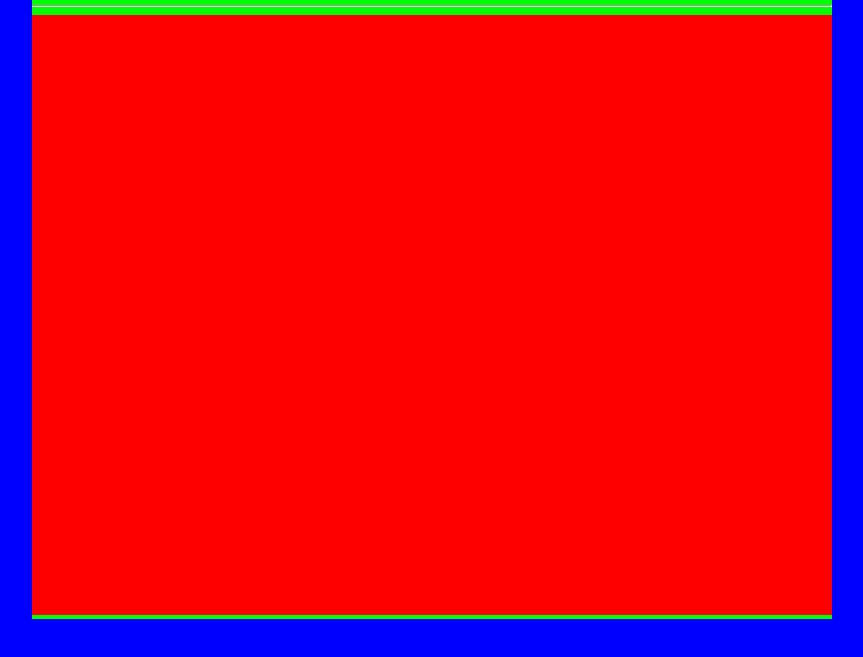
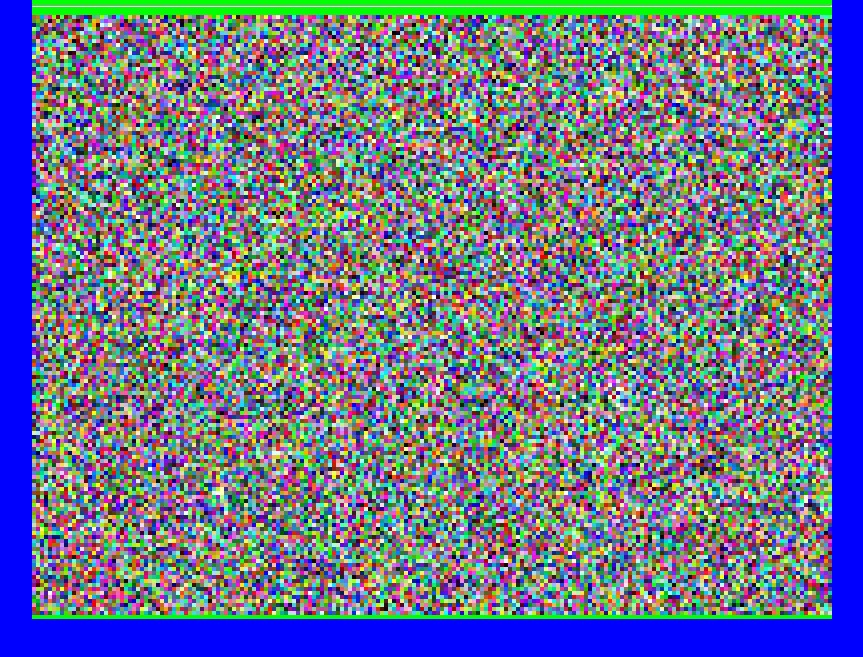
Before and after one commit to mateon1/mateon1.github.io, a plain HTML site: page code/unnamedgame/index.html in a window 1280 px wide. Shown: the part 111-768 px from the top of the page, without its empty margins (208-1071 px from the left). Drawn offline with Linux system fonts and the light colour scheme; animation ran at ten frames a second.

Commit message:
Added a random pixel display to the 'unnamed thing', surprised about how light this is on the browser.

```diff
--- /dev/null
+++ b/code/unnamedgame/constants.js
@@ -0,0 +1,7 @@
+/*jshint bitwise: true, camelcase: true, curly: true, eqeqeq: true, es3: true, forin: true, freeze: true, immed: true, latedef: true, newcap: true, noarg: true, noempty: true, nonbsp: true, nonew: true, plusplus: true, quotmark: double, undef: true, unused: strict, strict: true, browser: true, maxlen: 80 */
+/*global define */
+
+define("constants", [], function () {
+    "use strict";
+    this.SCALE = 4; // 4 screen pixels per game pixel
+});
--- /dev/null
+++ b/code/unnamedgame/game.js
@@ -0,0 +1,30 @@
+/*jshint bitwise: true, camelcase: true, curly: true, eqeqeq: true, es3: true, forin: true, freeze: true, immed: true, latedef: true, newcap: true, noarg: true, noempty: true, nonbsp: true, nonew: true, plusplus: true, quotmark: double, undef: true, unused: strict, strict: true, browser: true, maxlen: 80 */
+/*global define */
+
+define("game", ["util", "render", "constants"],
+       function (util, render, CONST) {
+    "use strict";
+    function randomColor() {
+        return "#" + util.choice("0123456789ABCDEF") +
+                     util.choice("0123456789ABCDEF") +
+                     util.choice("0123456789ABCDEF");
+    }
+
+    for (var y = 0; y < 600 / CONST.SCALE; y += 1) {
+        for (var x = 0; x < 800 / CONST.SCALE; x += 1) {
+            render.setPixel(x, y, randomColor());
+        }
+    }
+
+    function renderLoop() {
+        requestAnimationFrame(renderLoop);
+
+        for (var i = 0; i < 1000; i += 1) {
+            render.setPixel(util.random(800 / CONST.SCALE),
+                            util.random(600 / CONST.SCALE),
+                            randomColor());
+        }
+    }
+
+    requestAnimationFrame(renderLoop);
+});
--- a/code/unnamedgame/index.html
+++ b/code/unnamedgame/index.html
@@ -3,38 +3,18 @@
     <head>
         <meta charset="utf-8">
         <meta http-equiv="X-UA-Compatible" content="chrome=1">
+        <!-- Can't get this to work, Chrome's internals use 'unsafe-eval' -->
+        <!--meta http-equiv="Content-Security-Policy" content="default-src 'self'; script-src 'self'; style-src 'self'"-->
 
         <title>Unnamed game!</title>
 
-        <style>
-            body {
-                margin: 0;
-                background-color: #00F;
-            }
+        <link rel="stylesheet" type="text/css" href="style.css">
 
-            #content {
-                width: 800px;
-                padding-top: 3px;
-                margin: 5px auto 0 auto;
-                background-color: #0F0;
-            }
-
-            #title {
-                text-align: center;
-                font-size: 36pt;
-                background-color: #0FF;
-            }
-
-            #instructions {
-                margin-left: 24px;
-                font-family: monospace;
-            }
-
-            canvas {
-                background-color: #F00;
-            }
-        </style>
         <script src="modules.js"></script>
+        <script src="constants.js"></script>
+        <script src="render.js"></script>
+        <script src="game.js"></script>
+        <script src="util.js"></script>
     </head>
     <body>
         <div id="content">
--- a/code/unnamedgame/modules.js
+++ b/code/unnamedgame/modules.js
@@ -54,6 +54,9 @@
         var name = "#require#" + nextRequireId;
         nextRequireId += 1;
         modules[name] = {
+            /* Nice property of [].concat:
+             *  [].concat(["dependency"]) => ["dependency"]
+             *  [].concat("dependency")   => ["dependency"] */
             dependencies: [].concat(dependencies),
             func: func};
         checkModule(name);
--- /dev/null
+++ b/code/unnamedgame/render.js
@@ -0,0 +1,93 @@
+/*jshint bitwise: true, camelcase: true, curly: true, eqeqeq: true, es3: true, forin: true, freeze: true, immed: true, latedef: true, newcap: true, noarg: true, noempty: true, nonbsp: true, nonew: true, plusplus: true, quotmark: double, undef: true, unused: strict, strict: true, browser: true, maxparams: 4, maxdepth: 4, maxstatements: 20, maxcomplexity: 5, maxlen: 80*/
+/*global define */
+
+define("render", ["constants"], function (CONST) {
+    "use strict";
+
+    var canvas, ctx, bufferCanvas, bufferCtx,
+        ready = false,
+        onready = [];
+
+    bufferCanvas = document.createElement("canvas");
+    bufferCanvas.width = 800 / CONST.SCALE;
+    bufferCanvas.height = 600 / CONST.SCALE;
+    bufferCtx = bufferCanvas.getContext("2d");
+    bufferCtx.imageSmoothingEnabled = false;
+
+    onready.push(function () {
+        function renderLoop() {
+            /* Call requestAnimationFrame before running other code
+             * in case of exceptions */
+            requestAnimationFrame(renderLoop);
+
+            onFrame();
+        }
+
+        requestAnimationFrame(renderLoop);
+    });
+
+    function flushDisplay() {
+        ctx.clearRect(0, 0, 800, 600);
+        ctx.drawImage(bufferCanvas, 0, 0, 800, 600);
+    }
+
+    function onFrame() {
+        flushDisplay();
+    }
+
+    function setReady() {
+        if (ready) {return; }
+        ready = true;
+        onready.forEach(function (callback) {
+            callback();
+        });
+    }
+
+    var colorPixel = bufferCtx.createImageData(1, 1);
+    function parseColor(color) {
+        var charsPerChannel = (color.length - 1) / 3,
+            r = color.slice(1, charsPerChannel + 1),
+            g = color.slice(charsPerChannel + 1, charsPerChannel * 2 + 1),
+            b = color.slice(charsPerChannel * 2 + 1);
+
+        if (charsPerChannel === 1) {
+            r = parseInt(r + r, 16);
+            g = parseInt(g + g, 16);
+            b = parseInt(b + b, 16);
+        } else if (charsPerChannel === 2) {
+            r = parseInt(r, 16);
+            g = parseInt(g, 16);
+            b = parseInt(b, 16);
+        } else {
+            r = parseInt(r.slice(0, 2), 16);
+            g = parseInt(g.slice(0, 2), 16);
+            b = parseInt(b.slice(0, 2), 16);
+        }
+
+        colorPixel.data[0] = r;
+        colorPixel.data[1] = g;
+        colorPixel.data[2] = b;
+        colorPixel.data[3] = 255;
+
+        return colorPixel;
+    }
+
+    this.isReady = function () {return ready; };
+
+    this.setPixel = function (x, y, color) {
+        /**
+         * params:
+         * - x, y - Pixel coordinates
+         * - color - Color in the format #rgb or #rrggbb
+         */
+        var pixel = parseColor(color);
+        bufferCtx.putImageData(pixel, x, y);
+    };
+
+    document.addEventListener("DOMContentLoaded", function () {
+        canvas = document.getElementById("gamecanvas");
+        ctx = canvas.getContext("2d");
+        ctx.imageSmoothingEnabled = false;
+        setReady();
+    });
+});
--- /dev/null
+++ b/code/unnamedgame/style.css
@@ -0,0 +1,26 @@
+body {
+    margin: 0;
+    background-color: #00F;
+}
+
+#content {
+    width: 800px;
+    padding-top: 3px;
+    margin: 5px auto 0 auto;
+    background-color: #0F0;
+}
+
+#title {
+    text-align: center;
+    font-size: 36pt;
+    background-color: #0FF;
+}
+
+#instructions {
+    margin-left: 24px;
+    font-family: monospace;
+}
+
+canvas {
+    background-color: #F0F; /* debug purple :> */
+}
--- /dev/null
+++ b/code/unnamedgame/util.js
@@ -0,0 +1,18 @@
+/*jshint bitwise: true, camelcase: true, curly: true, eqeqeq: true, es3: true, forin: true, freeze: true, immed: true, latedef: true, newcap: true, noarg: true, noempty: true, nonbsp: true, nonew: true, plusplus: true, quotmark: double, undef: true, unused: strict, strict: true, browser: true, maxlen: 80 */
+/*global define */
+
+define("util", [], function () {
+    "use strict";
+    this.random = function (min, max) {
+        // Range: [min, max)
+        if (max === undefined) {
+            max = min;
+            min = 0;
+        }
+        return Math.floor(Math.random() * (max - min) + min);
+    };
+
+    this.choice = function (array) {
+        return array[this.random(array.length)];
+    };
+});
```
